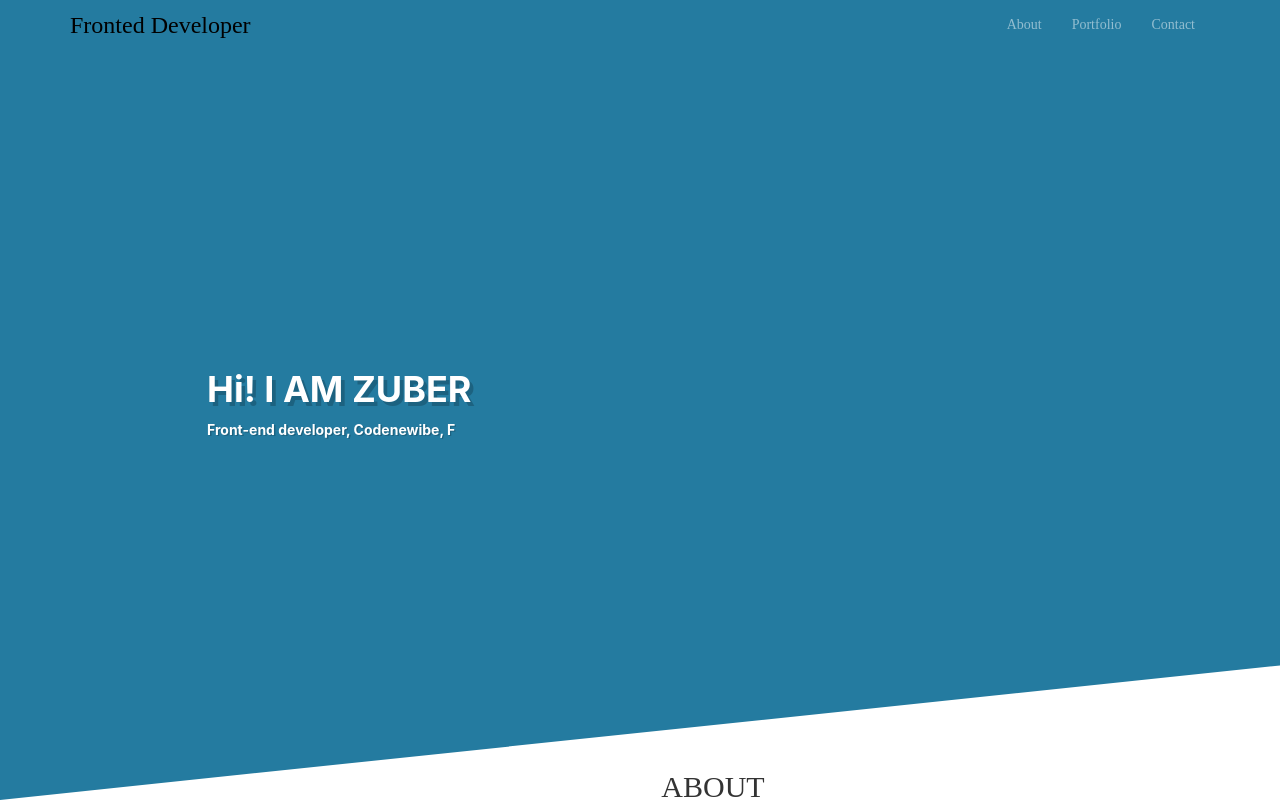
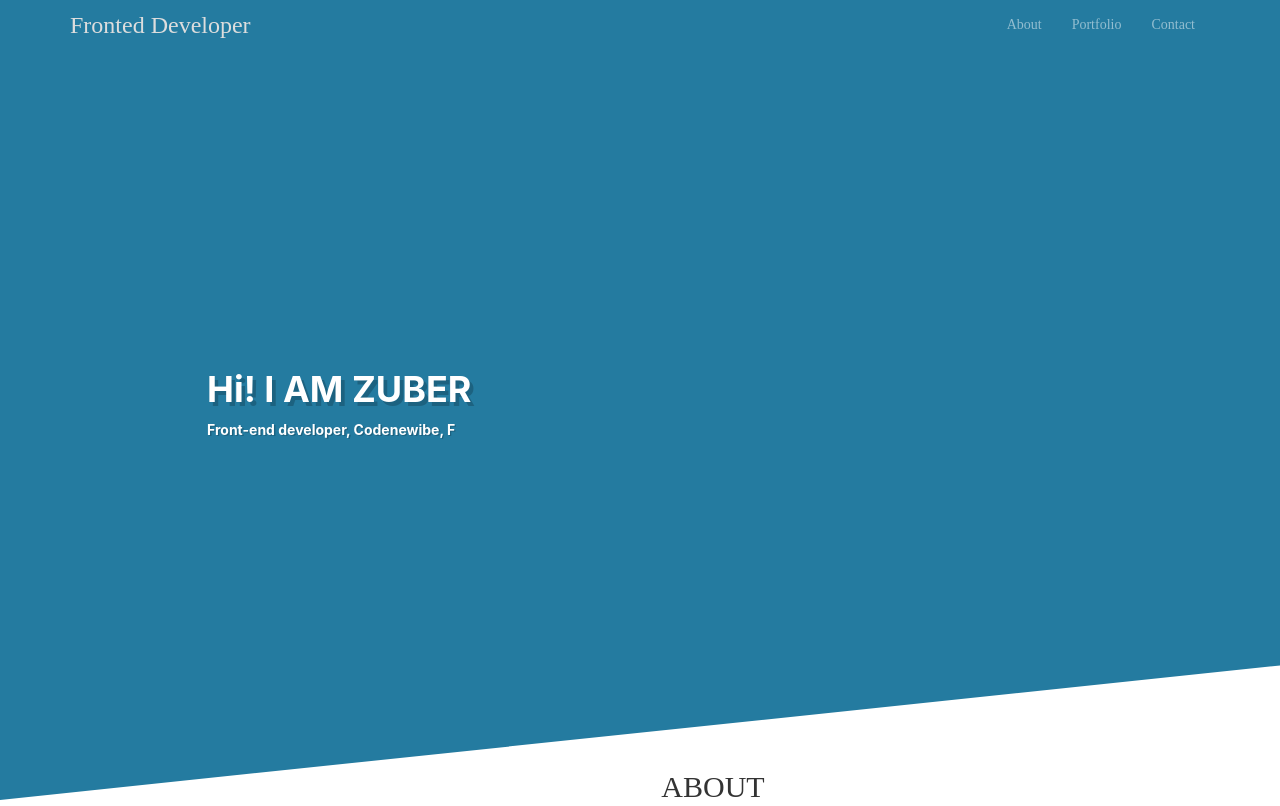
Before and after one commit to Zuber13/portfolio-page, a plain HTML site: page index.html in a window 1280 px wide. Shown: the top 806 px of the page. Drawn offline with nearby package versions, Linux system fonts and the light colour scheme; a web font is replaced by a local one.

Commit message:
change the navheader color

```diff
--- a/css/style.css
+++ b/css/style.css
@@ -55,7 +55,7 @@ body {
 }
 
 .navbar-brand {
-  color: #000;
+  color: #ddd;
   font-size: 24px;
 }
 
--- a/index.html
+++ b/index.html
@@ -2,7 +2,7 @@
 <html lang="en">
 
 <head>
-    <title>Bootstrap Example</title>
+    <title>PortFolio</title>
     <meta charset="utf-8">
     <meta name="viewport" content="width=device-width, initial-scale=1">
     <link rel="stylesheet" href="https://maxcdn.bootstrapcdn.com/bootstrap/3.3.7/css/bootstrap.min.css">
```
